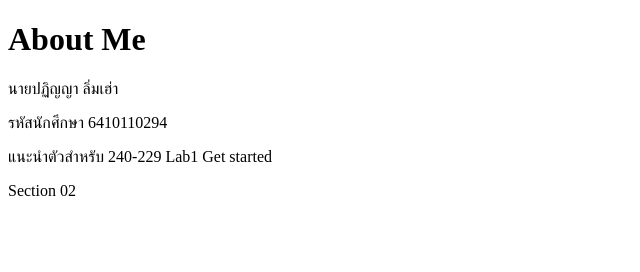
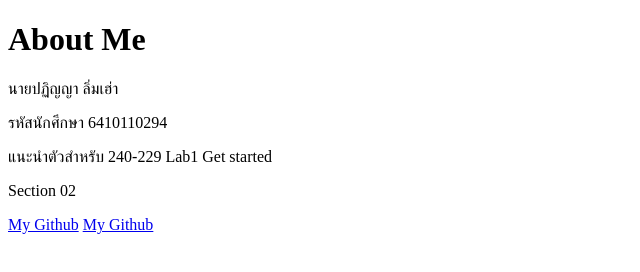
Before and after one commit to 6410110294/Checkpoint-1, a plain HTML site: page index.html in a window 1280 px wide. Shown: the whole page, without its empty margins (0-640 px from the left). Drawn offline with Linux system fonts and the light colour scheme.

Commit message:
input href for github and gist

```diff
--- a/index.html
+++ b/index.html
@@ -9,5 +9,7 @@
         <p>รหัสนักศึกษา 6410110294</p>
         <p>แนะนำตัวสำหรับ 240-229 Lab1 Get started</p>
         <p>Section 02</p>
+        <a href="https://github.com/6410110294/Checkpoint-1">My Github</a>
+        <a href="https://gist.github.com/6410110294/a3eed532e772eafb823b6d7b1372c210">My Github</a>
     </body>
 </html>
```
